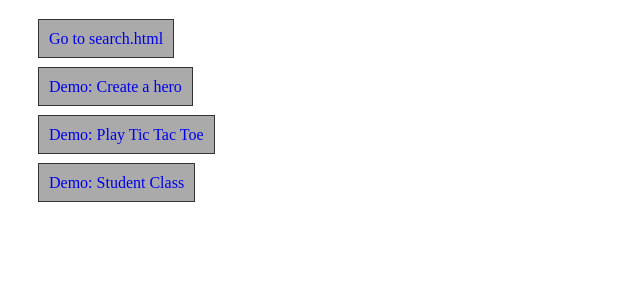
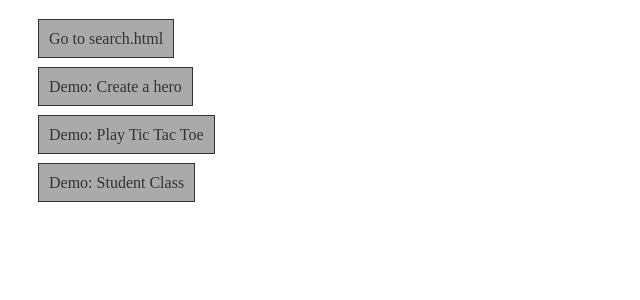
Before and after one commit to headricked/headricked.github.io, a PHP site: page /week04/week04.html in a window 1280 px wide. Shown: the top 300 px of the page, without its empty margins (0-640 px from the left). Run offline with PHP 8.4, Linux system fonts and the light colour scheme.

Commit message:
updated file

```diff
--- a/week04/week04.css
+++ b/week04/week04.css
@@ -17,6 +17,6 @@ div.container > div > a:hover {
     color: #aaa;
 }
 
-div.container > div > a:active, a:visited {
+div.container > div > a {
     color: #333;
 }
```
